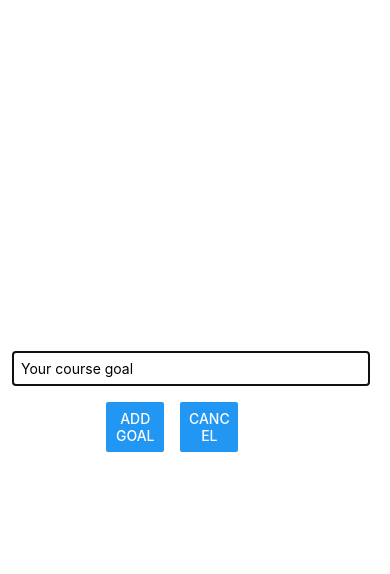
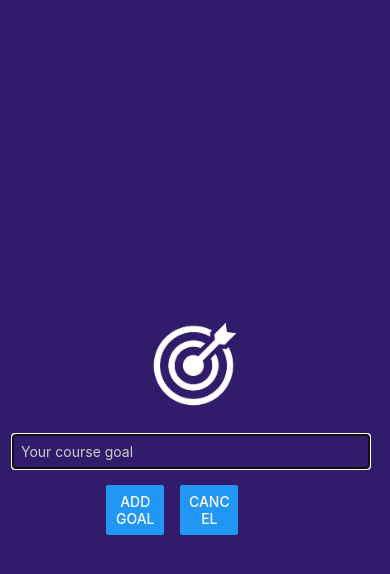
Before and after one commit to kronosGR/ReactNative-GoalsApp-Practice, a React Native app: screen / in a window 390 px wide. Both pictures are taken after a click on the button "ADD NEW GOAL". Shown: the top 574 px of the page. Built offline with nearby package versions, Linux system fonts and the light colour scheme.

Commit message:
added image

```diff
--- a/components/GoalInput.js
+++ b/components/GoalInput.js
@@ -1,5 +1,5 @@
 import React, { useState } from 'react';
-import { TextInput, View, StyleSheet, Button, Modal } from 'react-native';
+import { TextInput, View, StyleSheet, Button, Modal, Image } from 'react-native';
 
 export default function GoalInput(props) {
   const [enteredGoalText, setEnteredGoalText] = useState('');
@@ -16,6 +16,7 @@
   return (
     <Modal visible={props.visible} animationType='slide'>
       <View style={styles.inputContainer}>
+        <Image style={styles.image} source={require('../assets/images/goal.png')} />
         <TextInput
           placeholder='Your course goal'
           style={styles.textInput}
@@ -41,14 +42,18 @@
     flexDirection: 'column',
     justifyContent: 'center',
     alignItems: 'center',
-    marginBottom: 24,
     padding: 16,
-    borderBottomWidth: 1,
-    borderColor: '#cccccc',
+    backgroundColor: '#311b6b',
+  },
+  image: {
+    width: 100,
+    height: 100,
+    margin: 20,
   },
   textInput: {
     borderWidth: 1,
     borderColor: '#cccccc',
+    color: '#cccccc',
     marginRight: 8,
     width: '100%',
     padding: 8,
```
Also changed, not shown: assets/images/goal.png (added).
